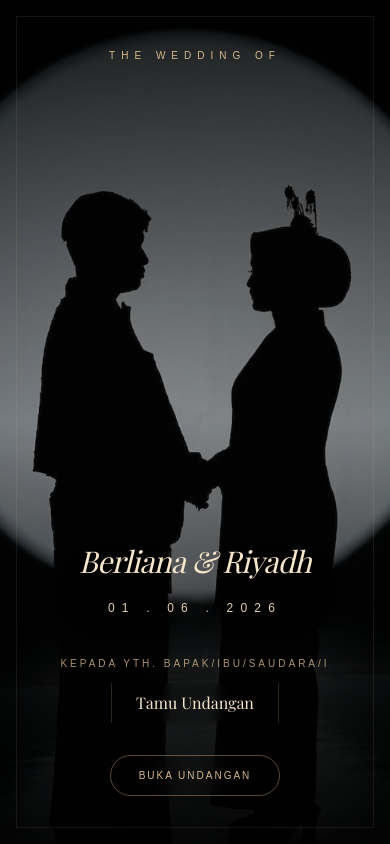
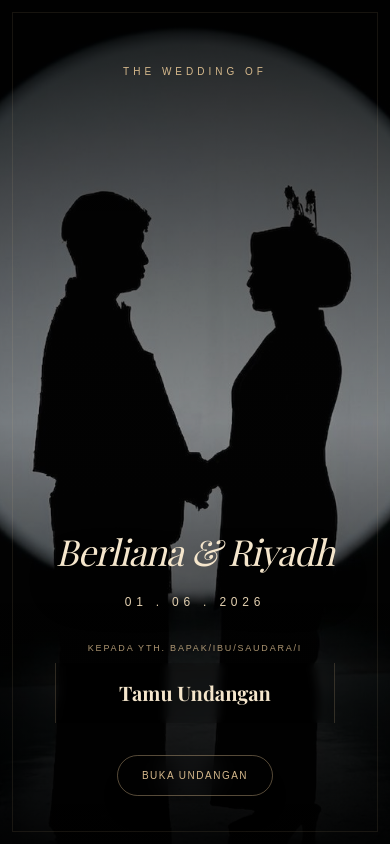
Before and after one commit to zaki473/wedding-invitation-Riyadh-and-Berliana, a Next.js app: page / in a window 390 px wide. Built offline with nearby package versions, Linux system fonts and the light colour scheme; a web font is replaced by a local one.

Commit message:
responsive awal

```diff
--- a/app/page.tsx
+++ b/app/page.tsx
@@ -1,31 +1,14 @@
 "use client"
 import { Suspense } from "react"
 import { useRouter, useSearchParams } from "next/navigation"
-import { motion, Variants } from "framer-motion"
-
-const containerVariants: Variants = {
-  hidden: { opacity: 0 },
-  visible: {
-    opacity: 1,
-    transition: { delayChildren: 0.5, staggerChildren: 0.3 }
-  }
-}
-
-const itemVariants: Variants = {
-  hidden: { opacity: 0, y: 20 },
-  visible: {
-    opacity: 1,
-    y: 0,
-    transition: { duration: 1.2, ease: [0.22, 1, 0.36, 1] }
-  }
-}
+import { motion } from "framer-motion"
 
 function GuestName() {
   const searchParams = useSearchParams()
   const namaTamu = searchParams.get("to") || "Tamu Undangan"
 
   return (
-    <h2 className="text-1xl md:text-5xl text-[#f5e6cc] font-[family-name:var(--font-playfair)] bold">
+    <h2 className="text-xl sm:text-2xl md:text-4xl lg:text-5xl text-[#f5e6cc] font-[family-name:var(--font-playfair)] font-bold text-center">
       {namaTamu}
     </h2>
   )
@@ -35,7 +18,6 @@ export default function OpeningPage() {
   const router = useRouter()
 
   return (
-    /* Perubahan: Tambahkan md:justify-center agar konten ngumpul di tengah pada desktop */
     <main className="relative h-[100dvh] w-full flex flex-col justify-between md:justify-center items-center overflow-hidden py-12 md:py-10 bg-[#0a0a0a]">
 
       {/* BACKGROUND & OVERLAY */}
@@ -71,71 +53,81 @@ export default function OpeningPage() {
         initial={{ opacity: 0, y: -20 }}
         animate={{ opacity: 1, y: 0 }}
         transition={{ duration: 1.5, delay: 0.2 }}
-        className="relative z-20 text-center md:mb-10" /* Tambah mb-10 di desktop */
+        className="relative z-20 text-center mt-4 md:mt-0 md:mb-10"
       >
-        <p className="uppercase tracking-[0.6em] text-[10px] md:text-base text-[#d6b98c] font-light">
+        <p className="uppercase tracking-[0.4em] sm:tracking-[0.6em] text-[10px] sm:text-xs md:text-base text-[#d6b98c] font-light">
           The Wedding Of
         </p>
       </motion.div>
 
       <div className="flex-grow md:hidden" />
 
-      {/* KONTEN UTAMA */}
-      <motion.div
-        variants={containerVariants}
-        initial="hidden"
-        animate="visible"
-        className="relative z-20 text-center px-6 w-full max-w-4xl md:max-w-[90%] lg:max-w-7xl flex flex-col items-center"
-      >
-        {/* NAMA MEMPELAI: Font desktop dikecilkan sedikit agar muat di layar (dari 11rem ke 8rem) */}
-        <motion.div variants={itemVariants} className="mb-6 md:mb-8">
-          <h1 className="text-3xl md:text-[8rem] lg:text-[9rem] text-[#f5e6cc] font-[family-name:var(--font-playfair)] italic tracking-tight leading-none drop-shadow-2xl">
+      {/* KONTEN UTAMA - Container diubah menjadi div biasa, bukan motion.div yang melempar varian */}
+      <div className="relative z-20 text-center px-4 sm:px-6 w-full max-w-full md:max-w-[90%] lg:max-w-7xl flex flex-col items-center">
+
+        {/* NAMA MEMPELAI */}
+        <motion.div
+          initial={{ opacity: 0, y: 20 }}
+          animate={{ opacity: 1, y: 0 }}
+          transition={{ duration: 1.2, delay: 0.5, ease: [0.22, 1, 0.36, 1] }}
+          className="mb-4 sm:mb-6 md:mb-8 w-full"
+        >
+          <h1 className="text-4xl sm:text-5xl md:text-7xl lg:text-[8rem] xl:text-[9rem] text-[#f5e6cc] font-[family-name:var(--font-playfair)] italic tracking-tight leading-normal md:leading-none drop-shadow-2xl">
             Berliana & Riyadh
           </h1>
         </motion.div>
 
         {/* TANGGAL */}
-        <motion.div variants={itemVariants} className="flex items-center justify-center gap-4 md:gap-16 mb-10 md:mb-12">
-          <div className="hidden md:block w-32 h-[1px] bg-gradient-to-r from-transparent to-[#d6b98c]/50" />
-          <p className="text-xs md:text-2xl text-[#e6d3b3] font-light tracking-[0.6em]">
+        <motion.div
+          initial={{ opacity: 0, y: 20 }}
+          animate={{ opacity: 1, y: 0 }}
+          transition={{ duration: 1.2, delay: 0.8, ease: [0.22, 1, 0.36, 1] }}
+          className="flex items-center justify-center gap-3 sm:gap-4 md:gap-16 mb-8 md:mb-12 w-full"
+        >
+          <div className="hidden md:block w-20 lg:w-32 h-[1px] bg-gradient-to-r from-transparent to-[#d6b98c]/50" />
+          <p className="text-xs sm:text-sm md:text-xl lg:text-2xl text-[#e6d3b3] font-light tracking-[0.4em] sm:tracking-[0.6em]">
             01 . 06 . 2026
           </p>
-          <div className="hidden md:block w-32 h-[1px] bg-gradient-to-l from-transparent to-[#d6b98c]/50" />
+          <div className="hidden md:block w-20 lg:w-32 h-[1px] bg-gradient-to-l from-transparent to-[#d6b98c]/50" />
         </motion.div>
 
         {/* BAGIAN NAMA TAMU */}
         <motion.div
-          variants={itemVariants}
-          className="mb-8 md:mb-12 flex flex-col items-center w-full"
+          initial={{ opacity: 0, y: 20 }}
+          animate={{ opacity: 1, y: 0 }}
+          transition={{ duration: 1.2, delay: 1.1, ease: [0.22, 1, 0.36, 1] }}
+          className="mb-8 md:mb-12 flex flex-col items-center w-full max-w-[280px] sm:max-w-sm md:max-w-2xl"
         >
-          <span className="text-[10px] md:text-xs uppercase tracking-[0.3em] text-[#d6b98c]/80 mb-3 md:mb-5 font-light">
+          <span className="text-[9px] sm:text-[10px] md:text-xs uppercase tracking-[0.2em] sm:tracking-[0.3em] text-[#d6b98c]/80 mb-2 md:mb-5 font-light text-center">
             Kepada Yth. Bapak/Ibu/Saudara/i
           </span>
 
-          <div className="px-6 py-2 md:px-20 md:py-6 border-x border-[#d6b98c]/20 bg-black/10 backdrop-blur-[4px] relative group">
+          <div className="w-full px-4 py-3 sm:px-6 sm:py-4 md:px-20 md:py-6 border-x border-[#d6b98c]/20 bg-black/10 backdrop-blur-[4px] relative group flex justify-center items-center min-h-[60px] md:min-h-[100px]">
              <div className="hidden md:block absolute top-0 left-0 w-4 h-4 border-t border-l border-[#d6b98c]/40" />
              <div className="hidden md:block absolute bottom-0 right-0 w-4 h-4 border-b border-r border-[#d6b98c]/40" />
 
-             <Suspense fallback={<p className="text-[#f5e6cc]">Memuat Nama...</p>}>
+             <Suspense fallback={<p className="text-[#f5e6cc] text-sm md:text-base">Memuat Nama...</p>}>
                 <GuestName />
              </Suspense>
           </div>
         </motion.div>
 
-        {/* TOMBOL BUKA: Sekarang pasti muncul karena margin diatas sudah dikurangi */}
+        {/* TOMBOL BUKA */}
         <motion.button
-          variants={itemVariants}
-          whileHover={{ scale: 1.05, backgroundColor: "rgba(214, 185, 140, 0.1)", letterSpacing: "0.5em" }}
+          initial={{ opacity: 0, y: 20 }}
+          animate={{ opacity: 1, y: 0 }}
+          transition={{ duration: 1.2, delay: 1.4, ease: [0.22, 1, 0.36, 1] }}
+          whileHover={{ scale: 1.05, backgroundColor: "rgba(214, 185, 140, 0.1)", letterSpacing: "0.3em" }}
           whileTap={{ scale: 0.98 }}
           onClick={() => router.push("/home")}
-          className="px-7 py-3 md:px-28 md:py-5 bg-transparent border border-[#d6b98c]/40 text-[#d6b98c] rounded-full transition-all duration-700 tracking-[0.2em] md:tracking-[0.4em] uppercase text-[10px] md:text-sm backdrop-blur-md shadow-xl"
+          className="px-6 py-3 sm:px-8 sm:py-3 md:px-24 md:py-5 lg:px-28 bg-transparent border border-[#d6b98c]/40 text-[#d6b98c] rounded-full transition-all duration-700 tracking-[0.15em] sm:tracking-[0.2em] md:tracking-[0.4em] uppercase text-[10px] sm:text-xs md:text-sm backdrop-blur-md shadow-xl"
         >
           Buka Undangan
         </motion.button>
-      </motion.div>
+      </div>
 
       {/* FRAME BORDER TIPIS */}
-      <div className="absolute inset-4 md:inset-10 border border-[#d6b98c]/10 pointer-events-none z-10" />
+      <div className="absolute inset-3 sm:inset-4 md:inset-10 border border-[#d6b98c]/10 pointer-events-none z-10" />
     </main>
   )
 }
```
